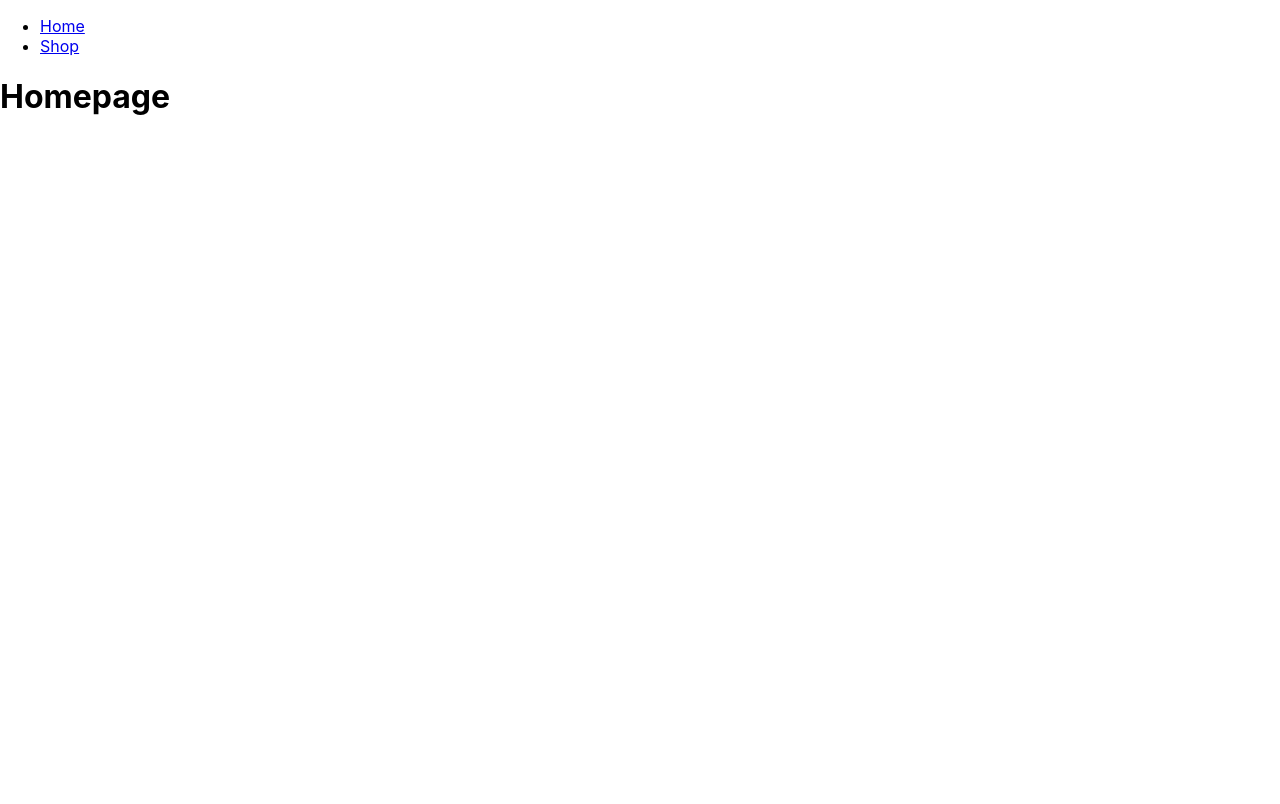
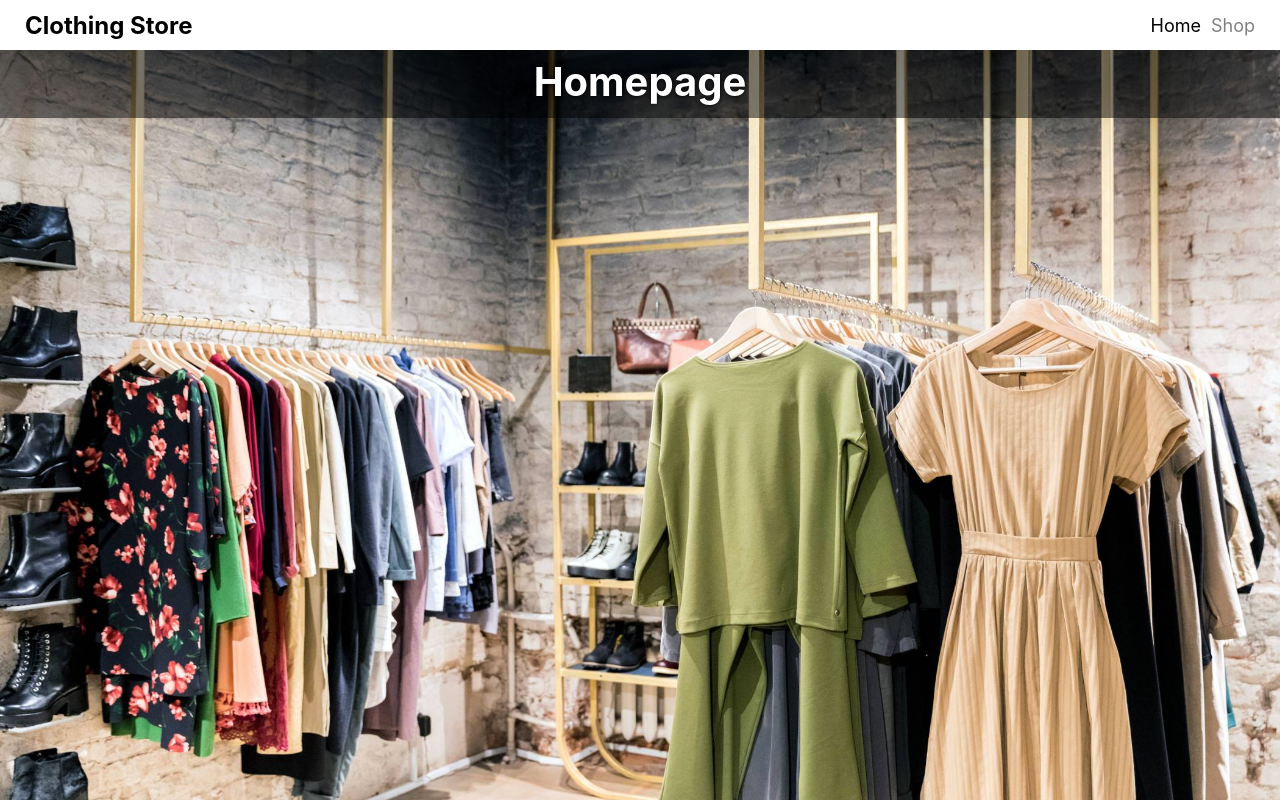
Before and after one commit to TaftSound/shopping-cart, a React (Create React App) app: page / in a window 1280 px wide. Built offline with nearby package versions, Linux system fonts and the light colour scheme.

Commit message:
Implement basic styling

```diff
--- a/src/App.css
+++ b/src/App.css
@@ -1,38 +1,67 @@
 .App {
-  text-align: center;
-}
-
-.App-logo {
-  height: 40vmin;
-  pointer-events: none;
-}
-
-@media (prefers-reduced-motion: no-preference) {
-  .App-logo {
-    animation: App-logo-spin infinite 20s linear;
-  }
-}
-
-.App-header {
-  background-color: #282c34;
-  min-height: 100vh;
   display: flex;
   flex-direction: column;
   align-items: center;
-  justify-content: center;
-  font-size: calc(10px + 2vmin);
-  color: white;
 }
 
-.App-link {
-  color: #61dafb;
+.background-container {
+  width: 100vw;
+  position: absolute;
+  z-index: -1;
+  top: 0;
+  bottom: 0;
+  left: 0;
+  right: 0;
 }
 
-@keyframes App-logo-spin {
-  from {
-    transform: rotate(0deg);
-  }
-  to {
-    transform: rotate(360deg);
-  }
+.background-image {
+  width: 100%;
+  height: 100%;
+  object-fit: cover;
 }
+
+.text-card {
+  width: 650px;
+  padding: 10px 10vw;
+  background-color: rgba(255, 255, 255, 0.7);
+  border-radius: 5px;
+  font-size: 30px;
+}
+
+.navbar {
+  background-color: white;
+  position: relative;
+  z-index: 1;
+  display: flex;
+  align-items: center;
+  justify-content: space-between;
+  box-sizing: border-box;
+  width: 100vw;
+  height: 35px;
+  padding: 25px;
+}
+.navbar nav {
+  display: flex;
+  gap: 10px;
+}
+
+.navbar a {
+  font-size: 18px;
+  color: grey;
+  text-decoration: none;
+}
+.navbar a.active {
+  color: black;
+}
+
+h1 {
+  color: white;
+  font-size: 40px;
+  width: 100vw;
+  text-align: center;
+  background-color: rgba(0, 0, 0, 0.5);
+  text-shadow: 0px 0px 5px black;
+  padding: 12px 0px;
+  margin: 0px;
+  margin-top: -5px;
+}
--- a/src/App.js
+++ b/src/App.js
@@ -15,6 +15,7 @@ import NavBar from './components/navbar';
 
 function App() {
   return (
+    <div className="App">
       <BrowserRouter>
         <NavBar />
         <Routes>
@@ -22,6 +23,7 @@ function App() {
           <Route path='/shop' element={<Shop />} />
         </Routes>
       </BrowserRouter>
+    </div>
   )
 }
 
--- a/src/components/homepage.js
+++ b/src/components/homepage.js
@@ -1,11 +1,18 @@
 import React from "react";
-
+import homepageImage from "../images/homepage.jpeg"
 
 function Homepage () {
 
   return (
     <div>
       <h1>Homepage</h1>
+      <div className="background-container">
+        <img className="background-image" src={homepageImage} alt="Racks of clothing" />
+      </div>
+      {/* <div className="text-card">
+        <p>Welcome to our online clothing store, where fashion meets
+        comfort!</p>
+      </div> */}
     </div>
   )
 }
--- a/src/components/navbar.js
+++ b/src/components/navbar.js
@@ -1,19 +1,20 @@
-import React from "react";
+import React, { useState } from "react";
 import { Link } from "react-router-dom";
 
 const NavBar = () => {
 
+  const [currentRoute, setCurrentRoute] = useState('/')
+
   return (
-      <nav>
-        <ul>
-          <li>
-            <Link to="/" role="link">Home</Link>
-          </li>
-          <li>
-            <Link to="/shop" role="link">Shop</Link>
-          </li>
-        </ul>
-      </nav>
+      <div className="navbar">
+        <h2>Clothing Store</h2>
+        <nav>
+          <Link to="/" role="link" onClick={() => setCurrentRoute("/")}
+          className={currentRoute === "/" ? "active" : "" } >Home</Link>
+          <Link to="/shop" role="link" onClick={() => setCurrentRoute("/shop")}
+          className={currentRoute === "/shop" ? "active" : "" }>Shop</Link>
+        </nav>
+      </div>
   )
 }
 
```
Also changed, not shown: src/images/homepage.jpeg (added). Lines whose indentation alone changed are shown as unchanged.
